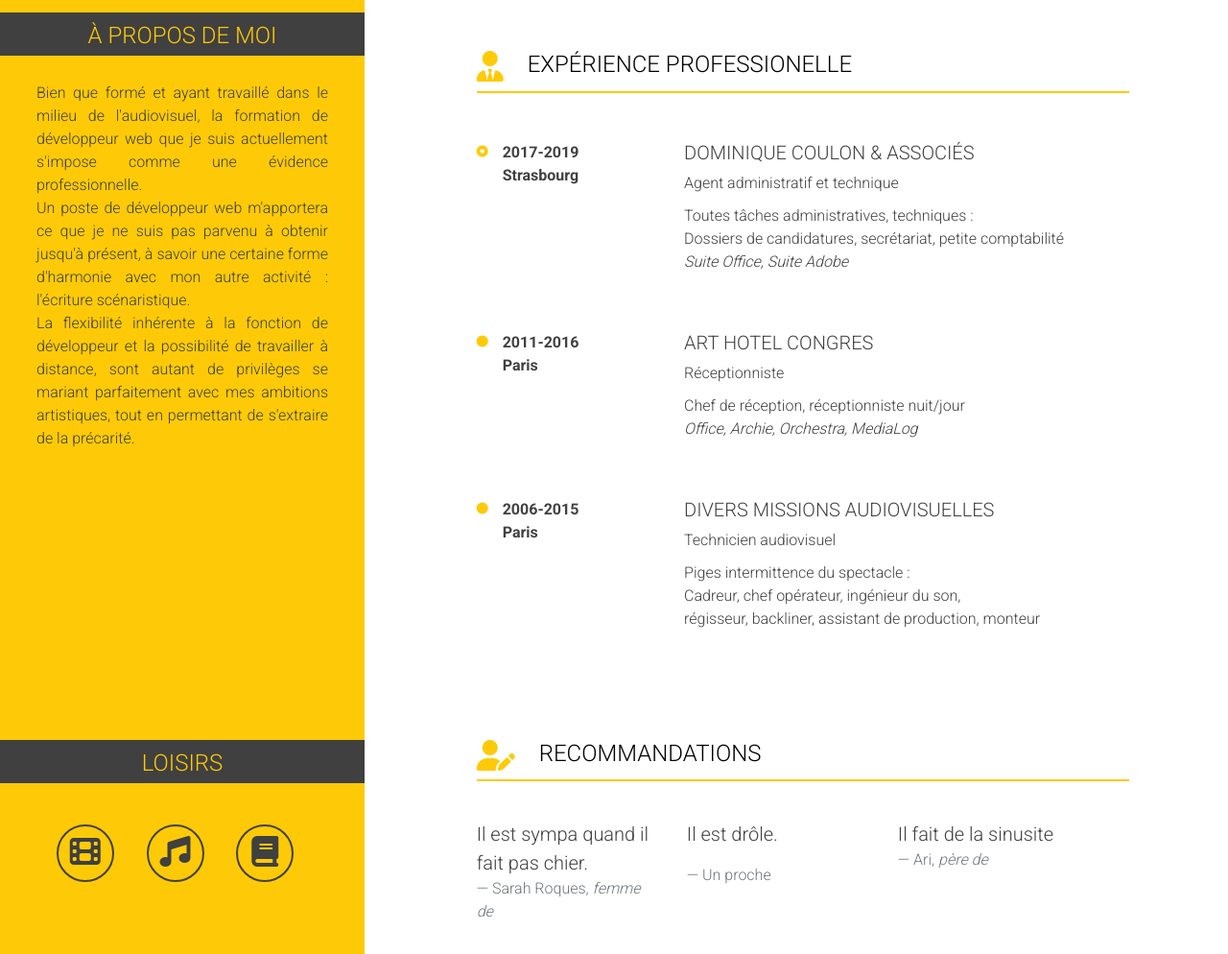
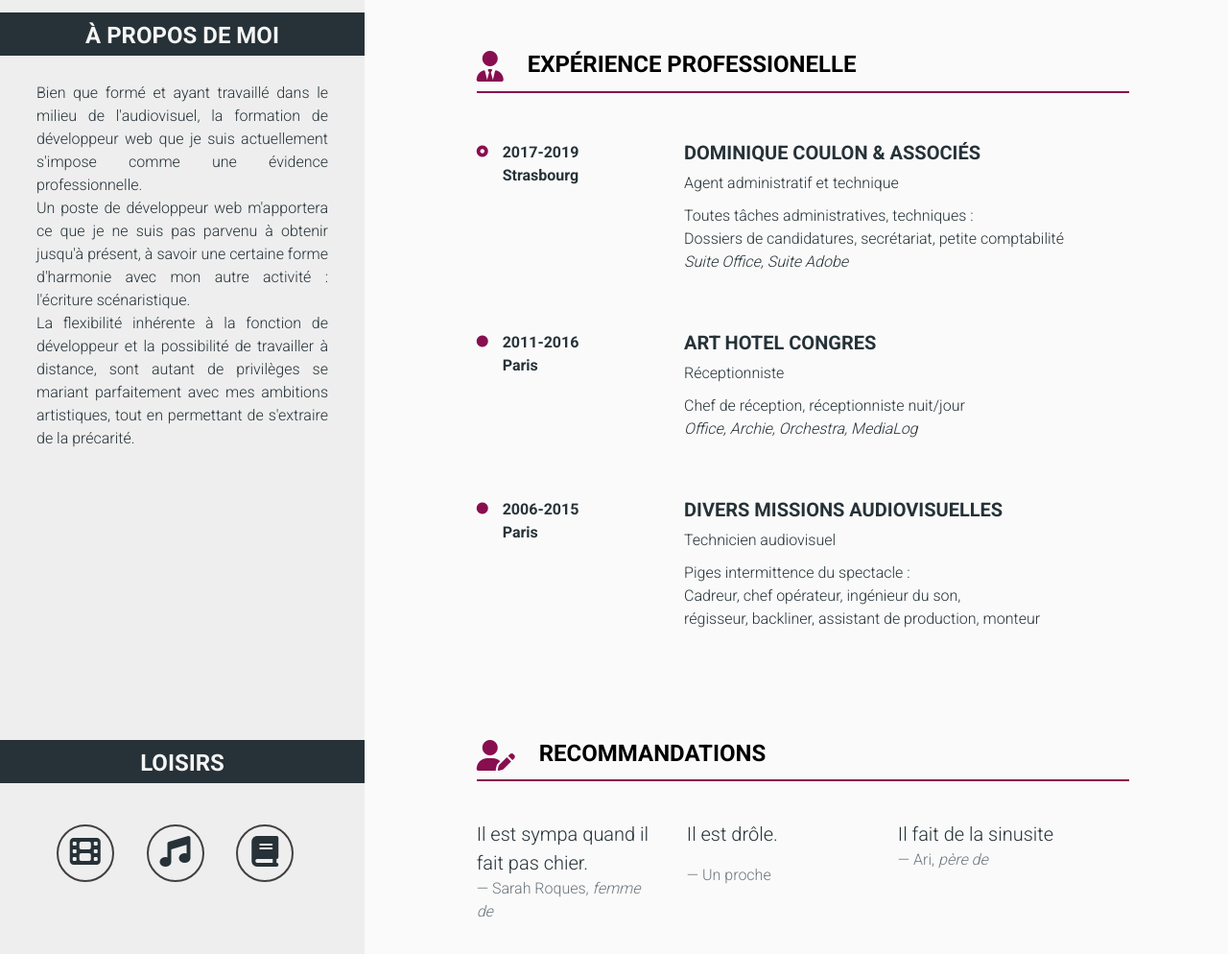
Before and after one commit to alexrothen/projet2, a plain HTML site: page index.html in a window 1280 px wide. Shown: the part 745-1739 px from the top of the page at 96% size. Drawn offline with nearby package versions, Linux system fonts and the light colour scheme.

Commit message:
nouvelles couleurs

```diff
--- a/index.html
+++ b/index.html
@@ -47,19 +47,19 @@
     <section class="loisirs">
         <h3 class="h4 TitreGauche">LOISIRS</h3>
         <ul class="list-unstyled">
-       <li><i class="fas fa-film fa-2x circle-icon" style="color: #404040;"></i></li>
-        <li><i class="fas fa-music fa-2x circle-icon" style="color: #404040;"></i></li>
-        <li><i class="fas fa-book fa-2x circle-icon" style="color: #404040;"></i></li>
+    <li><i class="fas fa-film fa-2x circle-icon" style="color: #263238;"></i></li>
+        <li><i class="fas fa-music fa-2x circle-icon" style="color: #263238;"></i></li>
+        <li><i class="fas fa-book fa-2x circle-icon" style="color: #263238;"></i></li>
     </ul>
     </section>
     </aside>
      <section class="formation">
         <div class="TitreDroite">
-        <i class="fas fa-user-graduate fa-2x" style="color: #feca07" id="ico_formation"></i>
+        <i class="fas fa-user-graduate fa-2x" style ="color: #880E4F" id="ico_formation"></i>
         <h3 class="h4">FORMATION</h3>
          </div>
          <ul class="list-unstyled">
-           <li><i class="fas fa-dot-circle fa-xs" style="color: #feca07;"></i> </li>
+           <li><i class="fas fa-dot-circle fa-xs" style="color: #880E4F;"></i> </li>
             <li>2020-<br>Strasbourg</li>
             <li>
                 <h4 class="h5">OPENCLASSROOMS</h4>
@@ -70,7 +70,7 @@
             </li>
             </ul>
             <ul class="list-unstyled">
-                <li><i class="fas fa-circle fa-xs" style="color: #feca07;"></i></li>
+                <li><i class="fas fa-circle fa-xs" style="color: #880E4F;"></i></li>
                 <li>2002-2006<br>Trappes</li>
                 <li>
                     <h4 class="h5">IIIS</h4>
@@ -83,11 +83,11 @@
     </section>
     <section class="experience">
         <div class="TitreDroite">
-            <i class="fas fa-user-tie fa-2x" style="color: #feca07;" id="ico_expe"></i>
+            <i class="fas fa-user-tie fa-2x" style ="color: #880E4F" id="ico_expe"></i>
         <h3 class="h4">EXPÉRIENCE PROFESSIONELLE</h3>
         </div>
         <ul class="list-unstyled">
-            <li><i class="fas fa-dot-circle fa-xs" style="color: #feca07;"></i> </li>
+            <li><i class="fas fa-dot-circle fa-xs" style="color: #880E4F;"></i> </li>
              <li>2017-2019<br>Strasbourg</li>
              <li>
                  <h4 class="h5">DOMINIQUE COULON & ASSOCIÉS</h4>
@@ -99,7 +99,7 @@
              </li>
              </ul>
              <ul class="list-unstyled">
-                 <li><i class="fas fa-circle fa-xs" style="color: #feca07;"></i></li>
+                 <li><i class="fas fa-circle fa-xs" style="color: #880E4F;" ></i></i></li>
                  <li>2011-2016<br>Paris</li>
                  <li>
                      <h4 class="h5">ART HOTEL CONGRES</h4>
@@ -110,7 +110,7 @@
                  </li>
                  </ul>
             <ul class="list-unstyled">
-                    <li><i class="fas fa-circle fa-xs" style="color: #feca07;"></i></li>
+                    <li><i class="fas fa-circle fa-xs" style="color: #880E4F;"></i></li>
                     <li>2006-2015<br>Paris</li>
                     <li>
                         <h4 class="h5">DIVERS MISSIONS AUDIOVISUELLES</h4>
@@ -124,7 +124,7 @@
     </section>
     <footer>
         <div class="TitreDroite">
-            <i class="fas fa-user-edit fa-2x" style="color: #feca07;" id="ico_reco"></i>
+            <i class="fas fa-user-edit fa-2x" style ="color: #880E4F" id="ico_reco"></i>
         <h3 class="h4">RECOMMANDATIONS</h3>
     </div>
        <div id="citations">
--- a/style.css
+++ b/style.css
@@ -2,12 +2,13 @@
 
 body{
     margin: 0;
+    background-color: #FAFAFA;
 }
 main{
     font-size: 1rem;
     margin: auto;
     width: auto;
-    color: #404040;
+    color: #263238;
     font-family: 'Roboto', sans-serif;
     font-weight: 300;
     display: grid;
@@ -24,8 +25,10 @@ header{
     grid-area: pres;
 }
 span{
-    color: #feca07;
     font-weight: 700;
+}
+span, #line{
+    color: #880E4F;
 }
 h1{
     color: black;
@@ -36,7 +39,6 @@ h2{
 #line{
      width: 70px;
      border-top: solid 2px;
-     color: #feca07;
 }
 .photo{
     display: flex;
@@ -53,16 +55,18 @@ aside{
 .propos, .loisirs, .contact, .photo{
     display: flex;
     flex-direction: column;
-    background-color: #feca07;
+    background-color: #EEEEEE;
     width: 380px;
 }
 .TitreGauche{
     text-align: center;
-    background-color: #404040;
-    color: #feca07;
+    background-color: #263238;
+    color: #F5F5F5;
     height: 45px;
     padding-top: 10px;
     padding-bottom: 5px;
+    font-weight: 700;
+
 }
 .propos p{
     flex: auto;
@@ -86,7 +90,7 @@ a{
     word-break: break-all;
 }
 a:hover{
-    color: black;
+    color: #880E4F;
     text-decoration: none;
 }
 .loisirs ul{
@@ -117,9 +121,12 @@ header, .formation, .experience, footer{
 .TitreDroite{
     display: flex;
     color: black;
-    border-bottom: #feca07 solid 2px;
+    border-bottom:#880E4F solid 2px;
     max-width: 680px;
     padding-bottom: 5px;
+}
+.TitreDroite h3, .formation h4, .experience h4{
+    font-weight: 700;
 }
 .formation ul, .experience ul {
     display: flex;
```
